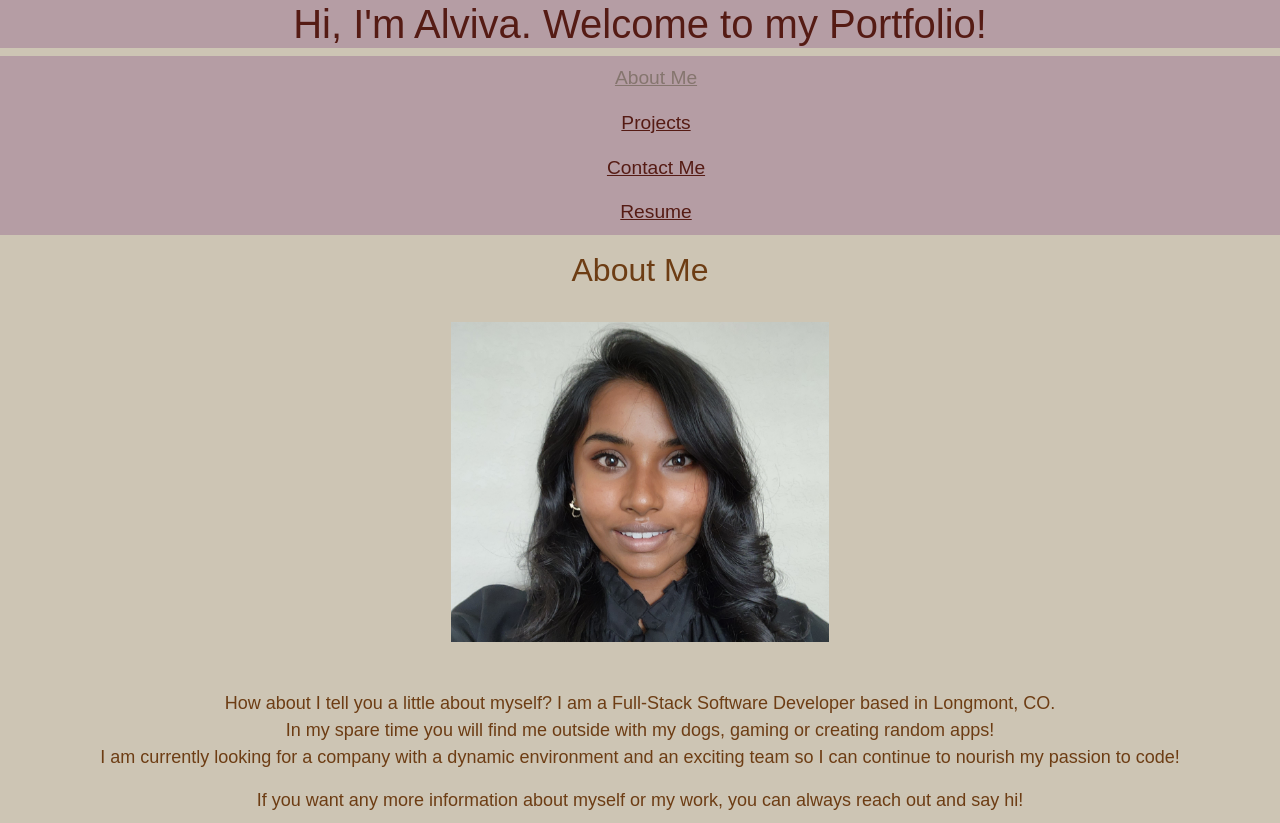
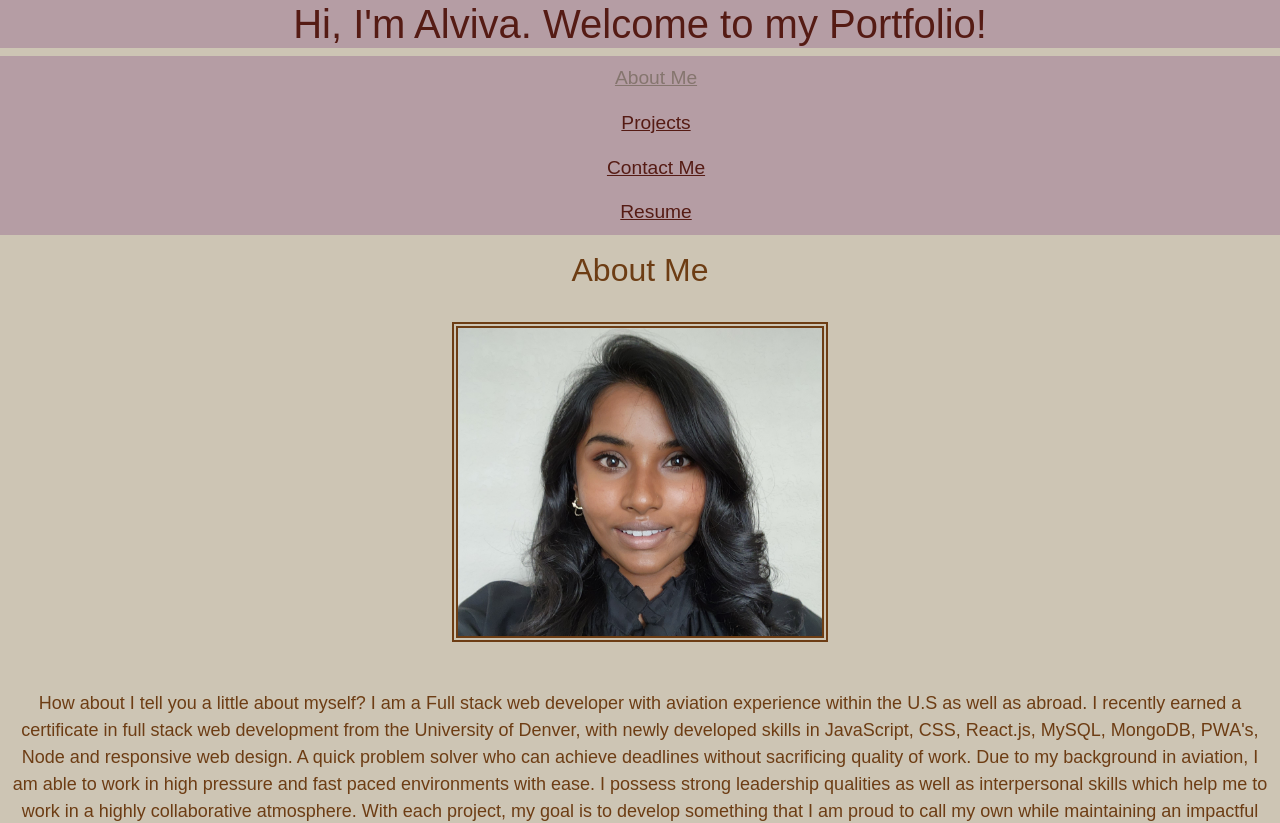
Before and after one commit to AFaidley/React-to-my-portfolio, a React (Create React App) app: page /Projects in a window 1280 px wide. Shown: the top 823 px of the page. Built offline with nearby package versions, Linux system fonts and the light colour scheme.

Commit message:
Worked on about me and resume pages

```diff
--- a/src/App.css
+++ b/src/App.css
@@ -1,6 +1,7 @@
-
-nav, .list-group-item, a {
-  color:#551b14;
+nav,
+.list-group-item,
+a {
+  color: #551b14;
 }
 
 h1 {
@@ -9,16 +10,25 @@ h1 {
   background-color: #b59da4;
 }
 
-h2, h3, .aboutMe {
+h3 {
+  color: #6d3d14;
+  font-family: fantasy;
+  text-decoration: underline double;
+  text-decoration-color: #551b14;
+  /* border-bottom: 0px solid #000; */
+}
+
+h2,
+.aboutMe {
   color: #6d3d14;
   font-family: fantasy;
 }
 .App-footer {
- color: #551b14;
+  color: #551b14;
 }
 
 .body {
-  background-color: #cdc5b4
+  background-color: #cdc5b4;
 }
 
 .contact {
@@ -49,10 +59,13 @@ h2, h3, .aboutMe {
 
 .aboutMe {
   font-size: large;
+  margin-left: 10px;
+  margin-right: 10px;
 }
 
 .mePic {
   height: 40vmin;
+  border: #6d3d14 6px double;
 }
 
 .formbg {
@@ -88,7 +101,8 @@ h2, h3, .aboutMe {
   margin: 20px;
 }
 
-.form input, textarea{
+.form input,
+textarea {
   display: block;
   margin-top: 5px;
   margin-bottom: 5px;
@@ -156,8 +170,13 @@ h2, h3, .aboutMe {
   color: #551b14;
 }
 
-#resume, #projlinks {
+#projlinks {
   color: #6d3d14;
+}
+
+#resume {
+  color: #6d3d14;
+  text-decoration: overline;
 }
 
 #my-projects {
--- a/src/pages/AboutMe.js
+++ b/src/pages/AboutMe.js
@@ -1,30 +1,43 @@
-import React from "react";
+import React from 'react';
 import myPic from '../img/me.jpg';
 
 function AboutMe() {
-
   return (
-        <section className="body" >
-            <div className="text-center body">
+    <section className='body'>
+      <div className='text-center body'>
         <h2>About Me</h2>
         <br></br>
         <img src={myPic} className='mePic' alt='me' />
         <br></br>
         <br></br>
         <br></br>
-                <p className='aboutMe'>How about I tell you a little about myself? I am a Full-Stack Software Developer based in Longmont, CO.
+        <p className='aboutMe'>
+          How about I tell you a little about myself? I am a Full stack web
+          developer with aviation experience within the U.S as well as abroad. I
+          recently earned a certificate in full stack web development from the
+          University of Denver, with newly developed skills in JavaScript, CSS,
+          React.js, MySQL, MongoDB, PWA's, Node and responsive web design. A
+          quick problem solver who can achieve deadlines without sacrificing
+          quality of work. Due to my background in aviation, I am able to work
+          in high pressure and fast paced environments with ease. I possess
+          strong leadership qualities as well as interpersonal skills which help
+          me to work in a highly collaborative atmosphere. With each project, my
+          goal is to develop something that I am proud to call my own while
+          maintaining an impactful and smooth user experience.
           <br></br>
-                    In my spare time you will find me outside with my dogs, gaming or creating random apps!
+          In my spare time you will find me outside with my dogs, gaming or
+          creating random apps!
           <br></br>
-                    I am currently looking for a company with a dynamic environment and an exciting team so I can continue to nourish
-                    my passion to code!
         </p>
-                <p className='aboutMe'>If you want any more information about myself or my work, you can always reach out and say hi!</p>
+        <p className='aboutMe'>
+          If you want any more information about myself or my work, you can
+          always reach out and say hi!
+        </p>
         <br></br>
         <br></br>
       </div>
     </section>
-    )
+  );
 }
 
 export default AboutMe;
--- a/src/pages/Resume.js
+++ b/src/pages/Resume.js
@@ -3,7 +3,14 @@ import React from 'react';
 function Resume() {
   return (
     <div className='text-center'>
-            <h2 className='text-center mt-5'><a id='resume'  href='https://docs.google.com/document/d/1SAtbbtRcBFoVcJBXsU-uE4UhwLYojfVvIsfPpshaXlk/edit?usp=sharing'>View my Resume</a></h2>
+      <h2 className='text-center mt-5'>
+        <a
+          id='resume'
+          href='https://docs.google.com/document/d/1SAtbbtRcBFoVcJBXsU-uE4UhwLYojfVvIsfPpshaXlk/edit?usp=sharing'
+        >
+          Click to view my Resume
+        </a>
+      </h2>
       <br></br>
       <br></br>
       <h3>Front-end Proficiencies</h3>
```
Lines whose indentation alone changed are shown as unchanged.
